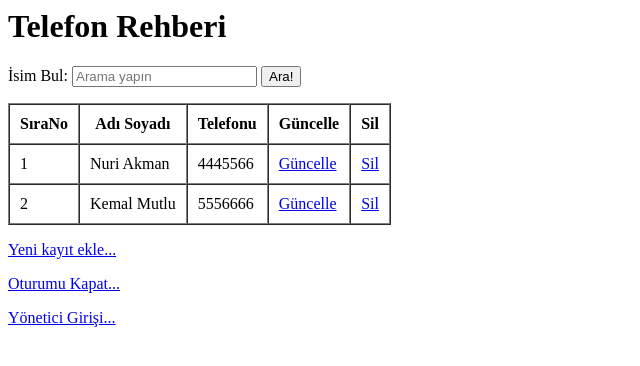
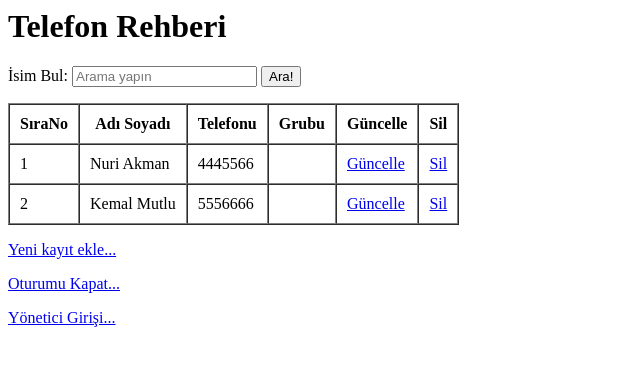
Before and after one commit to nuriakman/crud, a PHP site: page / in a window 1280 px wide. Shown: the top 366 px of the page, without its empty margins (0-640 px from the left). Run offline with PHP 8.4, Linux system fonts and the light colour scheme; the visitor is signed in with stand-in values (Sample User, id 1); data comes from the database, SQL or seed files in the repository; data that the repository does not hold is empty.

Commit message:
Rehbere GRUBU sahası eklendi

```diff
--- a/crud.add.php
+++ b/crud.add.php
@@ -7,10 +7,12 @@
     // SQL içine konulacak değişkenlere MUTLAKA bu işlem uygulanmalıdır. Bunun sebebi GÜVENLİK'tir.
     $adi = mysqli_real_escape_string($cnnMySQL, $_POST["adi"]);
     $tel = mysqli_real_escape_string($cnnMySQL, $_POST["tel"]);
+    $grup = mysqli_real_escape_string($cnnMySQL, $_POST["grup"]);
 
     $SQL = "INSERT INTO telefonrehberi SET
                 adisoyadi = '$adi',
-                telefonu  = '$tel'  ";
+                telefonu  = '$tel',
+                grubu  = '$grup'            ";
     $rows = mysqli_query($cnnMySQL, $SQL);
 
     echo "<p>Kayıt tamam...</p>";
@@ -30,6 +32,7 @@
 
     <p> Adı Soyadı: <input type="text" name="adi" /> </p>
     <p> Telefonu:   <input type="text" name="tel" /> </p>
+    <p> Grubu:   <input type="text" name="grup" /> </p>
     <p>
         <input type="submit" value="KAYDET" />
         <a href="index.php">Vazgeç...</a>
--- a/crud.delete.php
+++ b/crud.delete.php
@@ -33,6 +33,7 @@
 
     <p> Adı Soyadı: <?=$row["adisoyadi"]?> </p>
     <p> Telefonu:   <?=$row["telefonu"]?> </p>
+    <p> Telefonu:   <?=$row["grubu"]?> </p>
     <p>
         <input type="submit" value="KAYDI SİL" />
         <input type="hidden" name="id" value="<?=$row["id"]?>"/>
--- a/crud.update.php
+++ b/crud.update.php
@@ -7,11 +7,13 @@
     // SQL içine konulacak değişkenlere MUTLAKA bu işlem uygulanmalıdır. Bunun sebebi GÜVENLİK'tir.
     $adi = mysqli_real_escape_string($cnnMySQL, $_POST["adi"]);
     $tel = mysqli_real_escape_string($cnnMySQL, $_POST["tel"]);
+    $grup= mysqli_real_escape_string($cnnMySQL, $_POST["grup"]);
     $KAYITNO = mysqli_real_escape_string($cnnMySQL, $_POST["id"]);
 
     $SQL = "UPDATE telefonrehberi SET
                 adisoyadi = '$adi',
-                telefonu  = '$tel'
+                telefonu  = '$tel',
+                grubu  = '$grup'
             WHERE id = '$KAYITNO'       ";
     $rows = mysqli_query($cnnMySQL, $SQL);
     echo "<p>Kayıt güncellendi...</p>";
@@ -38,6 +40,7 @@
 
     <p> Adı Soyadı: <input type="text" name="adi" value="<?=$row["adisoyadi"]?>" /> </p>
     <p> Telefonu:   <input type="text" name="tel" value="<?=$row["telefonu"]?>"/> </p>
+    <p> Grubu:      <input type="text" name="grup" value="<?=$row["grubu"]?>"/> </p>
     <p>
         <input type="submit" value="Güncelle" />
         <input type="hidden" name="id" value="<?=$row["id"]?>"/>
--- a/index.php
+++ b/index.php
@@ -41,6 +41,7 @@ if($RowCount == 0) { // Kayıt yok...
                   <th>SıraNo</th>
                   <th>Adı Soyadı</th>
                   <th>Telefonu</th>
+                  <th>Grubu</th>
                   <th>Güncelle</th>
                   <th>Sil</th>
                </tr>";
@@ -53,6 +54,7 @@ if($RowCount == 0) { // Kayıt yok...
                 <td>$c</td>
                 <td>$adisoyadi</td>
                 <td>$telefonu</td>
+                <td>$grubu</td>
                 <td><a href='crud.update.php?kayitno=$id'>Güncelle</a></td>
                 <td><a href='crud.delete.php?kayitno=$id'>Sil</a></td>
              </tr>";
@@ -69,6 +71,7 @@ if($RowCount == 0) { // Kayıt yok...
                   <th>SıraNo</th>
                   <th>Adı Soyadı</th>
                   <th>Telefonu</th>
+                  <th>Grubu</th>
                </tr>";
       $c=0;
       while($row = mysqli_fetch_assoc($rows)) {
@@ -79,6 +82,7 @@ if($RowCount == 0) { // Kayıt yok...
                 <td>$c</td>
                 <td>$adisoyadi</td>
                 <td>$telefonu</td>
+                <td>$grubu</td>
              </tr>";
       } // while
       echo "</table>";
```
